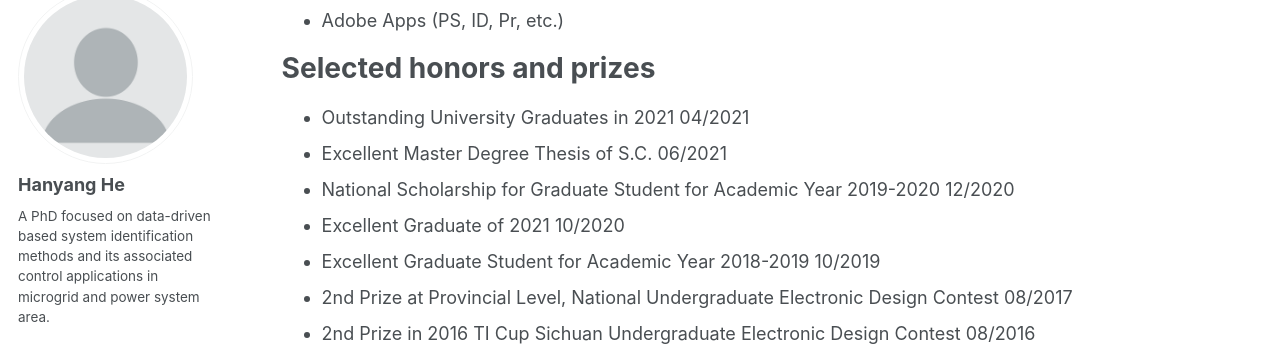
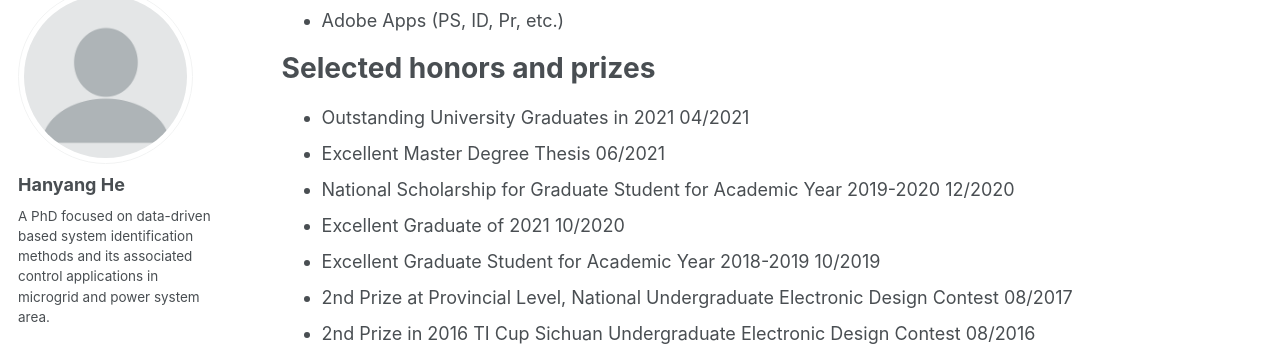
Before and after one commit to HanyangHe/HanyangHe.github.io, a Jekyll site: the page built from _pages/cv.md, in a window 1280 px wide and 900 px high, scrolled down 1347 px. Shown: the part 117-463 px from the top of the window. Built offline with Jekyll 4.4.1, drawn with Linux system fonts in a browser that asks for light colours.

Commit message:
Update cv.md

```diff
--- a/_pages/cv.md
+++ b/_pages/cv.md
@@ -70,7 +70,7 @@ Teaching
 Selected honors and prizes
 ======
 * Outstanding University Graduates in 2021                                                                                                                04/2021
-* Excellent Master Degree Thesis of S.C. <!--[PDF file](https://drive.google.com/drive/folders/1bmexQnCn0x8lkPwVd6ld_sWumBWk09QM?usp=sharing)-->              06/2021
+* Excellent Master Degree Thesis <!--[PDF file](https://drive.google.com/drive/folders/1bmexQnCn0x8lkPwVd6ld_sWumBWk09QM?usp=sharing)-->              06/2021
 * National Scholarship for Graduate Student for Academic Year 2019-2020                                                                                   12/2020
 * Excellent Graduate of 2021                                                                                                                              10/2020
 * Excellent Graduate Student for Academic Year 2018-2019                                                                                                  10/2019
```
